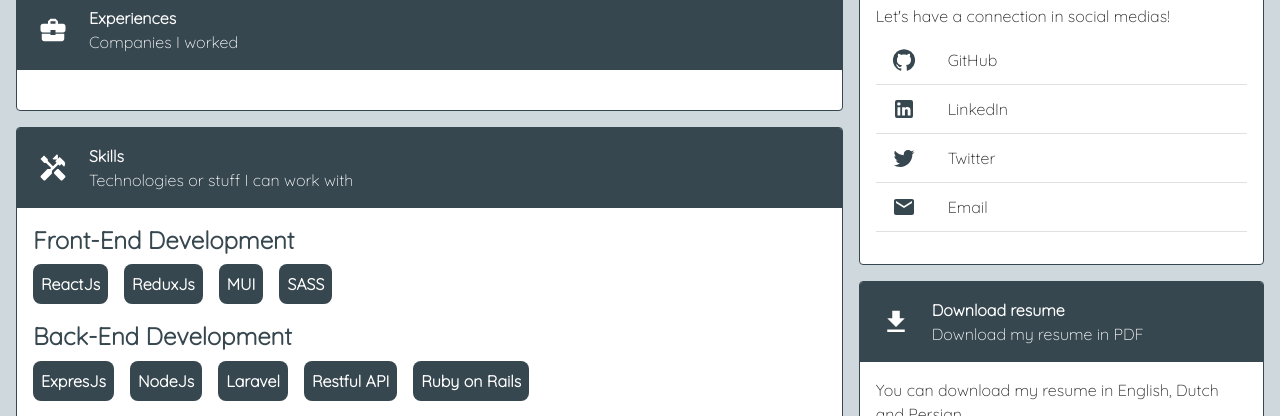
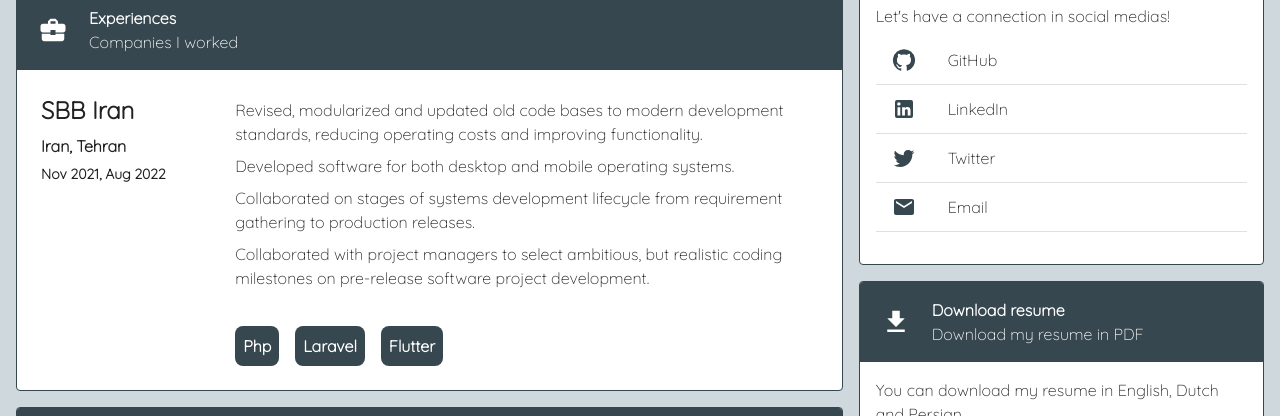
Before and after one commit to BlackIQ/amirhossein.info, a React (Create React App) app: page / in a window 1280 px wide. Shown: the part 645-1061 px from the top of the page. Built offline with nearby package versions, Linux system fonts and the light colour scheme; a web font is replaced by a local one.

Commit message:
Mapping data

```diff
--- a/src/cards/experiences.card.jsx
+++ b/src/cards/experiences.card.jsx
@@ -1,11 +1,123 @@
 import {
     Box,
+    Typography,
+    Grid,
+    List,
+    ListItem,
+    ListItemText,
 } from "@mui/material";
+
+const experiences = [
+    {
+        company: {
+            name: "SBB Iran",
+            location: "Iran, Tehran",
+            range: "Nov 2021, Aug 2022",
+        },
+        jobs: [
+            "Revised, modularized and updated old code bases to modern development standards, reducing operating costs and improving functionality.",
+            "Developed software for both desktop and mobile operating systems.",
+            "Collaborated on stages of systems development lifecycle from requirement gathering to production releases.",
+            "Collaborated with project managers to select ambitious, but realistic coding milestones on pre-release software project development.",
+        ],
+        skills: [
+            "Php", "Laravel", "Flutter",
+        ],
+    }
+];
 
 const ExperiencesCard = () => {
     return (
         <Box>
-
+            {
+                experiences.map((experience) => (
+                    <Grid
+                        spacing={2}
+                        container
+                        key={experience.company.name}
+                    >
+                        <Grid
+                            md={3}
+                            item
+                        >
+                            <Box sx={{ p: 1 }}>
+                                <Typography
+                                    variant="h5"
+                                    fontWeight="bold"
+                                    gutterBottom
+                                >
+                                    {experience.company.name}
+                                </Typography>
+                                <Typography
+                                    variant="body1"
+                                    fontWeight="bold"
+                                    gutterBottom
+                                >
+                                    {experience.company.location}
+                                </Typography>
+                                <Typography
+                                    variant="body2"
+                                    fontWeight="bold"
+                                    gutterBottom
+                                >
+                                    {experience.company.range}
+                                </Typography>
+                            </Box>
+                        </Grid>
+                        <Grid
+                            md={9}
+                            item
+                        >
+                            <Box>
+                                <List>
+                                    {
+                                        experience.jobs.map((job) => (
+                                            <ListItem disablePadding>
+                                                <ListItemText
+                                                    primary={
+                                                        <Typography variant="body1">
+                                                            { job }
+                                                        </Typography>
+                                                    }
+                                                />
+                                            </ListItem>
+                                        ))
+                                    }
+                                </List>
+                                <br />
+                                <Grid
+                                    spacing={2}
+                                    container
+                                >
+                                    {
+                                        experience.skills.map((skill) => (
+                                            <Grid item>
+                                                <Box
+                                                    sx={{
+                                                        bgcolor: "primary.main",
+                                                        p: 1,
+                                                        borderRadius: 2,
+                                                    }}
+                                                >
+                                                    <Typography
+                                                        variant="body1"
+                                                        fontWeight="bold"
+                                                        sx={{
+                                                            color: "white"
+                                                        }}
+                                                    >
+                                                        { skill }
+                                                    </Typography>
+                                                </Box>
+                                            </Grid>
+                                        ))
+                                    }
+                                </Grid>
+                            </Box>
+                        </Grid>
+                    </Grid>
+                ))
+            }
         </Box>
     );
 }
```
